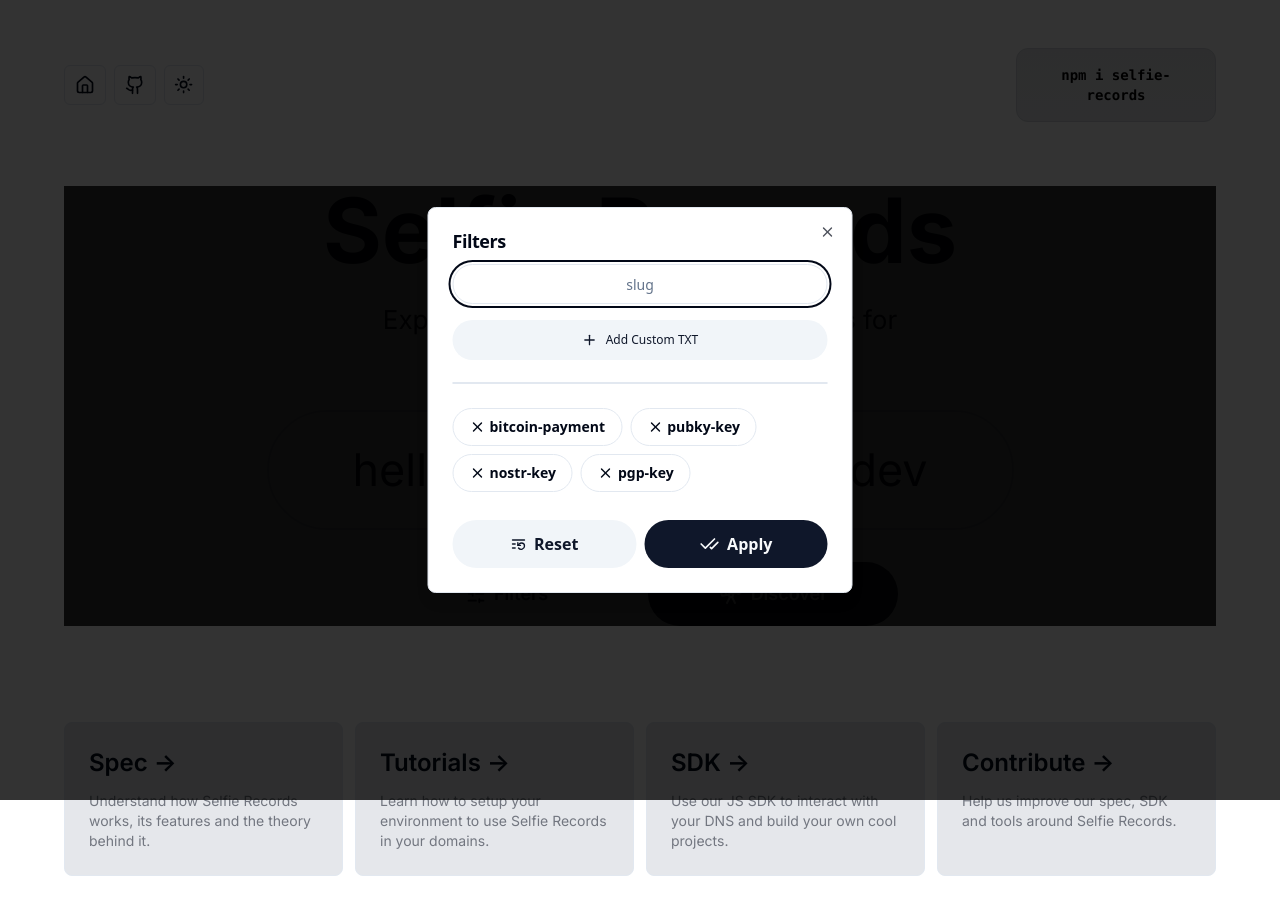
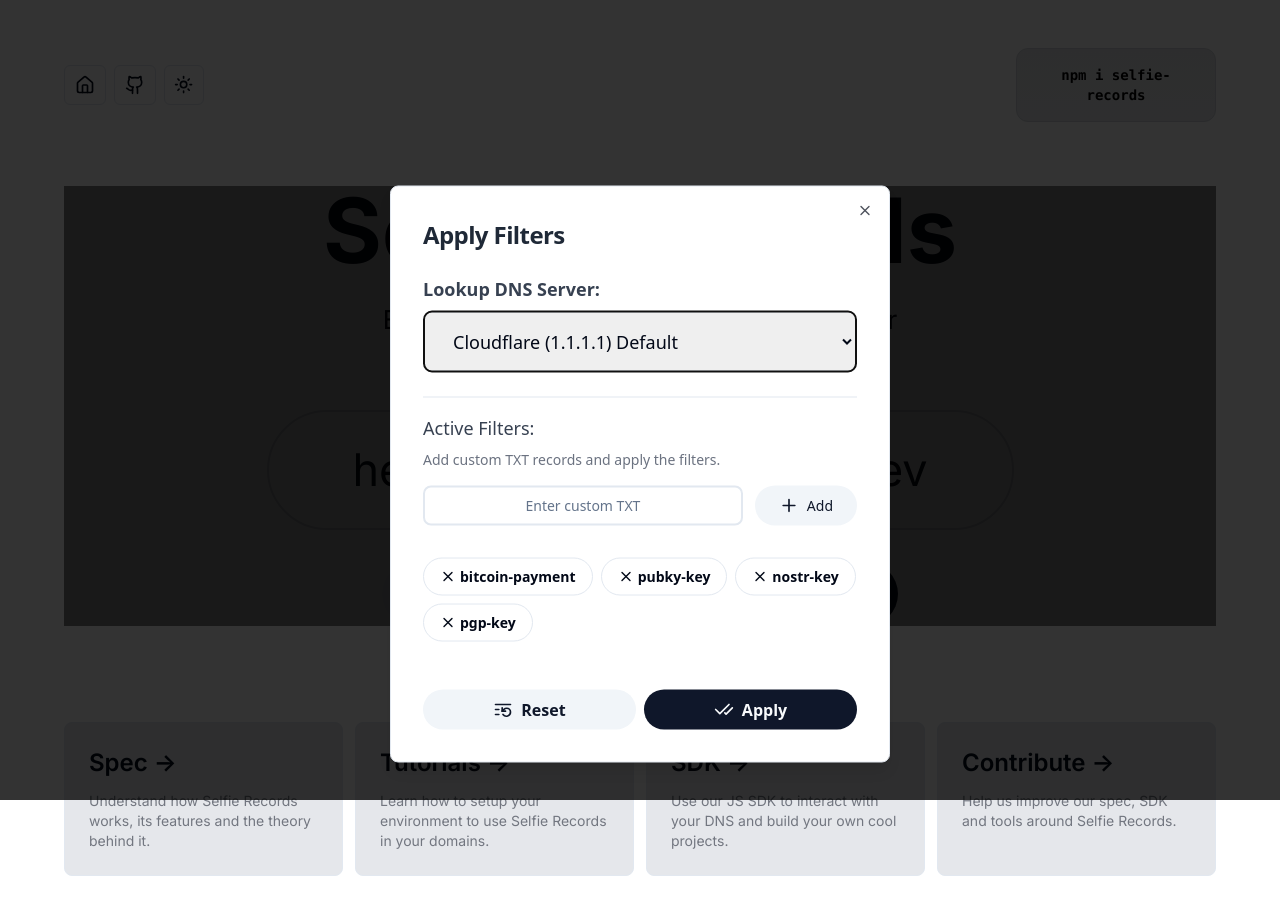
Before and after one commit to synonymdev/selfie-records, a Next.js app in the folder 2_app/: page / in a window 1280 px wide. Both pictures are taken after a click on the button "Filters". Shown: the top 914 px of the page. Built offline with nearby package versions, Linux system fonts and the light colour scheme.

Commit message:
feat: add dns server lookup

```diff
--- a/2_app/src/components/addCustomTXT.tsx
+++ b/2_app/src/components/addCustomTXT.tsx
@@ -4,7 +4,6 @@ import {
   Dialog,
   DialogContent,
   DialogFooter,
-  DialogHeader,
   DialogTitle,
   DialogTrigger,
   DialogOverlay,
@@ -21,10 +20,24 @@ import {
 } from "lucide-react";
 
 export function AddCustomTXT({ disabled }: { disabled: boolean }) {
-  const { records, removeRecord, resetRecords, addRecord } =
-    useRecordsContext();
+  const {
+    records,
+    removeRecord,
+    resetRecords,
+    addRecord,
+    dnsServer,
+    setDnsServer,
+  } = useRecordsContext();
   const [newRecord, setNewRecord] = useState("");
   const [isOpen, setIsOpen] = useState(false);
+
+  const dnsServers = [
+    { name: "Cloudflare (1.1.1.1) Default", value: "1.1.1.1" },
+    { name: "Google (8.8.8.8)", value: "8.8.8.8" },
+    { name: "OpenDNS (208.67.222.222)", value: "208.67.222.222" },
+    { name: "Quad9 (9.9.9.9)", value: "9.9.9.9" },
+    { name: "NextDNS (45.90.28.0)", value: "45.90.28.0" },
+  ];
 
   const closeModal = () => {
     setIsOpen(false);
@@ -36,84 +49,114 @@ export function AddCustomTXT({ disabled }: { disabled: boolean }) {
 
   return (
     <Dialog open={isOpen} onOpenChange={setIsOpen}>
-      <DialogTrigger asChild onClick={openModal}>
+      <DialogTrigger asChild>
         <Button
           variant="secondary"
           className="w-full md:max-w-[250px] rounded-full mt-4 md:mt-8 py-8 text-lg font-semibold"
           disabled={disabled}
+          onClick={openModal}
         >
           <SlidersHorizontal className="h-5 w-5 mr-2" />
           <span>Filters</span>
         </Button>
       </DialogTrigger>
-      <DialogContent className="sm:max-w-[425px] dark:bg-black">
-        <DialogHeader className="mb-3">
-          <DialogTitle className="mb-2">Filters</DialogTitle>
 
-          <div className="flex flex-col gap-4 pb-4">
+      <DialogOverlay className="fixed inset-0 bg-black bg-opacity-50 flex justify-center items-center z-50" />
+
+      <DialogContent className="sm:max-w-[500px] p-8 rounded-lg shadow-lg bg-white dark:bg-gray-900 z-50 transform transition-all ease-in-out max-h-[90vh] overflow-y-auto absolute top-[50%]">
+        <div className="space-y-6">
+          <div className="mb-6">
+            <DialogTitle className="text-2xl font-bold text-gray-800 dark:text-gray-200 mb-6">
+              Apply Filters
+            </DialogTitle>
+            <label
+              htmlFor="dns-server"
+              className="block text-lg font-semibold text-gray-700 dark:text-gray-300 mb-2"
+            >
+              Lookup DNS Server:
+            </label>
+            <select
+              id="dns-server"
+              value={dnsServer}
+              onChange={(e) => setDnsServer(e.target.value)}
+              className="px-6 py-4 rounded-lg border-2 dark:bg-neutral-800/30 dark:border-neutral-700 text-lg w-full"
+            >
+              {dnsServers.map((server, index) => (
+                <option key={index} value={server.value}>
+                  {server.name}
+                </option>
+              ))}
+            </select>
+          </div>
+          <div className="border-t pt-4">
+            <h3 className="text-lg font-medium text-gray-700 dark:text-gray-300 mb-2">
+              Active Filters:
+            </h3>
+            <p className="text-gray-500 dark:text-gray-400 text-sm mb-4">
+              Add custom TXT records and apply the filters.
+            </p>
+            <div className="flex items-center space-x-3">
               <Input
                 id="slug"
-              placeholder="slug"
-              className="col-span-3 rounded-full px-6 text-center"
-              autoFocus
+                placeholder="Enter custom TXT"
+                className="flex-1 rounded-lg px-4 py-3 text-center border-2 focus:ring-2 focus:ring-blue-600 focus:border-blue-600"
                 value={newRecord}
                 onChange={(e) => setNewRecord(e.target.value)}
               />
               <Button
                 variant="secondary"
-              className="py-3 px-6 text-xs rounded-full"
+                className="rounded-full py-3 px-6"
                 onClick={() => {
+                  if (newRecord) {
                     addRecord(newRecord);
                     setNewRecord("");
+                  }
                 }}
               >
-              <Plus className="h-4 w-4 mr-2" />
-              <span>Add Custom TXT</span>
+                <Plus className="h-5 w-5 mr-2" />
+                <span>Add</span>
               </Button>
             </div>
+          </div>
 
-          <div className="flex mb-4 flex-col border-t-2 pt-6">
-            <div className="flex flex-start flex-wrap gap-2">
-              {records &&
-                records.map((record: string, key: number) => (
+          {records.length > 0 && (
+            <div className="pt-2">
+              <div className="flex flex-wrap gap-2">
+                {records.map((record: string, key: number) => (
                   <Badge
                     key={key}
                     variant="outline"
-                    className="px-4 py-2 text-sm hover:cursor-pointer hover:bg-red-500 hover:text-white dark:hover:bg-red-800 dark:hover:text-white"
+                    className="px-4 py-2 text-sm hover:bg-red-500 hover:text-white dark:bg-gray-700 dark:hover:bg-red-600 dark:hover:text-white transition-all cursor-pointer"
                     onClick={() => removeRecord(record)}
                   >
-                    <XIcon className="h-4 w-4 mr-1 " />
+                    <XIcon className="h-4 w-4 mr-1" />
                     {record}
                   </Badge>
                 ))}
               </div>
             </div>
-        </DialogHeader>
-        <form onSubmit={() => closeModal()}>
-          <DialogFooter>
+          )}
+        </div>
+
+        <DialogFooter className="mt-8 flex justify-between space-x-3">
           <Button
             variant="secondary"
-              className="w-full rounded-full py-6 px-6 text-md font-semibold"
-              onClick={() => resetRecords()}
+            className="w-full rounded-full py-4 text-md font-semibold"
+            onClick={resetRecords}
           >
-              <ListRestart className="h-4 w-4 mr-2" />
+            <ListRestart className="h-5 w-5 mr-2" />
             <span>Reset</span>
           </Button>
           <Button
             variant="default"
-              className="w-full rounded-full py-6 px-6 text-md font-semibold"
-              type="submit"
-              onClick={() => {
-                closeModal();
-              }}
+            className="w-full rounded-full py-4 text-md font-semibold"
+            onClick={closeModal}
           >
             <CheckCheckIcon className="h-5 w-5 mr-2" />
             <span>Apply</span>
           </Button>
         </DialogFooter>
-        </form>
       </DialogContent>
-      <DialogOverlay onClick={closeModal} />
     </Dialog>
   );
 }
--- a/2_app/src/components/steps/step2.tsx
+++ b/2_app/src/components/steps/step2.tsx
@@ -37,7 +37,7 @@ export const Step2 = ({
   name: string;
   setStep: (value: number) => void;
 }) => {
-  const { resetRecords } = useRecordsContext();
+  const { resetRecords, dnsServer } = useRecordsContext();
   const router = useRouter();
 
   const [copiedEmail, setCopiedEmail] = useState(false);
@@ -103,7 +103,7 @@ export const Step2 = ({
 const records = getRecords({
   name: "${name}",
   filter: ["${key}"],
-  dnsServer: "1.1.1.1"
+  dnsServer: "${dnsServer}"
 });
 
 console.log(records);`;
--- a/2_app/src/contexts/useRecords.tsx
+++ b/2_app/src/contexts/useRecords.tsx
@@ -8,6 +8,8 @@ type RecordContextType = {
   removeRecord: (record: string) => void;
   clearRecords: () => void;
   resetRecords: () => void;
+  dnsServer: string;
+  setDnsServer: (server: string) => void;
 };
 
 const RecordsContext = createContext<RecordContextType>({
@@ -16,6 +18,8 @@ const RecordsContext = createContext<RecordContextType>({
   removeRecord: (record: string) => {},
   clearRecords: () => {},
   resetRecords: () => {},
+  dnsServer: "1.1.1.1", // Default value for DNS server
+  setDnsServer: (server: string) => {},
 });
 
 const initialRecords = ["bitcoin-payment", "pubky-key", "nostr-key", "pgp-key"];
@@ -23,6 +27,7 @@ const initialRecords = ["bitcoin-payment", "pubky-key", "nostr-key", "pgp-key"];
 export function RecordsProvider({ children }: { children: React.ReactNode }) {
   const router = useRouter();
   const [records, setRecords] = useState(initialRecords);
+  const [dnsServer, setDnsServer] = useState("1.1.1.1"); // Default to Cloudflare
 
   const addRecord = (newRecord: string) => {
     if (!records.includes(newRecord)) {
@@ -39,6 +44,7 @@ export function RecordsProvider({ children }: { children: React.ReactNode }) {
   };
 
   const resetRecords = () => {
+    setDnsServer("1.1.1.1");
     setRecords(initialRecords);
   };
 
@@ -51,7 +57,15 @@ export function RecordsProvider({ children }: { children: React.ReactNode }) {
 
   return (
     <RecordsContext.Provider
-      value={{ records, addRecord, removeRecord, clearRecords, resetRecords }}
+      value={{
+        records,
+        addRecord,
+        removeRecord,
+        clearRecords,
+        resetRecords,
+        dnsServer,
+        setDnsServer,
+      }}
     >
       {children}
     </RecordsContext.Provider>
--- a/2_app/src/pages/index.tsx
+++ b/2_app/src/pages/index.tsx
@@ -8,7 +8,7 @@ import { validateEmail } from "@/lib/validateEmail";
 import { validateDomainOrSubdomain } from "@/lib/validateDomain";
 
 export default function Home() {
-  const { records } = useRecordsContext();
+  const { records, dnsServer } = useRecordsContext();
   const router = useRouter();
   const query = router.query;
 
@@ -24,7 +24,7 @@ export default function Home() {
     const filters = records ? records.join(",") : "";
 
     const response = await fetch(
-      `/api/checkAddress?name=${recordName}&filters=${filters}&dnsServer=1.1.1.1`
+      `/api/checkAddress?name=${recordName}&filters=${filters}&dnsServer=${dnsServer}`
     );
 
     const data = await response.json();
@@ -38,7 +38,7 @@ export default function Home() {
     window.history.pushState({ path: newUrl }, "", newUrl);
   }
 
-  async function onSubmitAddress(event: any) {
+  async function onSubmit(event: any) {
     event.preventDefault();
     setError(null);
 
@@ -84,7 +84,7 @@ export default function Home() {
             name={name}
             setName={setName}
             setError={setError}
-            onSubmit={onSubmitAddress}
+            onSubmit={onSubmit}
             searching={searching}
             error={error}
           />
```
Lines whose indentation alone changed are shown as unchanged.
